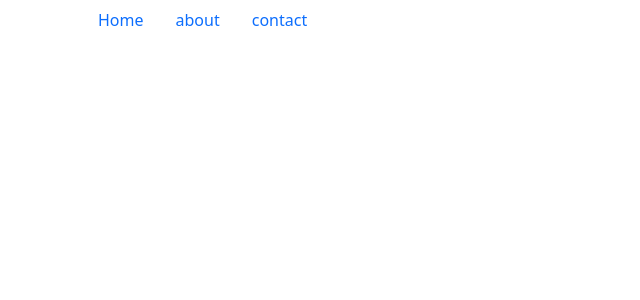
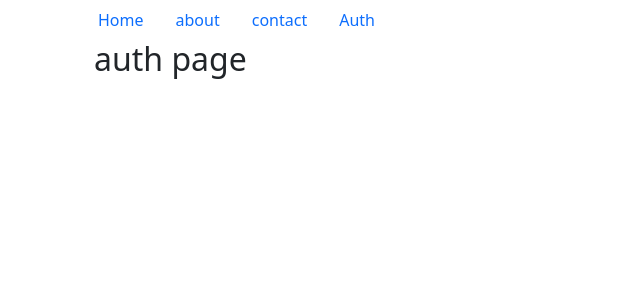
Before and after one commit to andikajayaw/nuxt-1, a Nuxt app: page /auth in a window 1280 px wide. Before the commit this address had no page. Shown: the top 300 px of the page, without its empty margins (0-640 px from the left). Built offline with nearby package versions, Linux system fonts and the light colour scheme.

Commit message:
add auth page

```diff
--- a/layouts/default.vue
+++ b/layouts/default.vue
@@ -13,6 +13,9 @@
           <nuxt-link to="/contact" class="nav-link">contact</nuxt-link>
         </li>
 
+         <li class="nav-item">
+          <nuxt-link to="/auth" class="nav-link">Auth</nuxt-link>
+        </li>
       </ul>
       <nuxt />
     </div>
--- /dev/null
+++ b/pages/auth.vue
@@ -0,0 +1,15 @@
+<template>
+    <div class="container">
+        <h2>auth page</h2>
+    </div>
+</template>
+
+<script>
+    export default {
+
+    }
+</script>
+
+<style lang="scss" scoped>
+
+</style>
```
